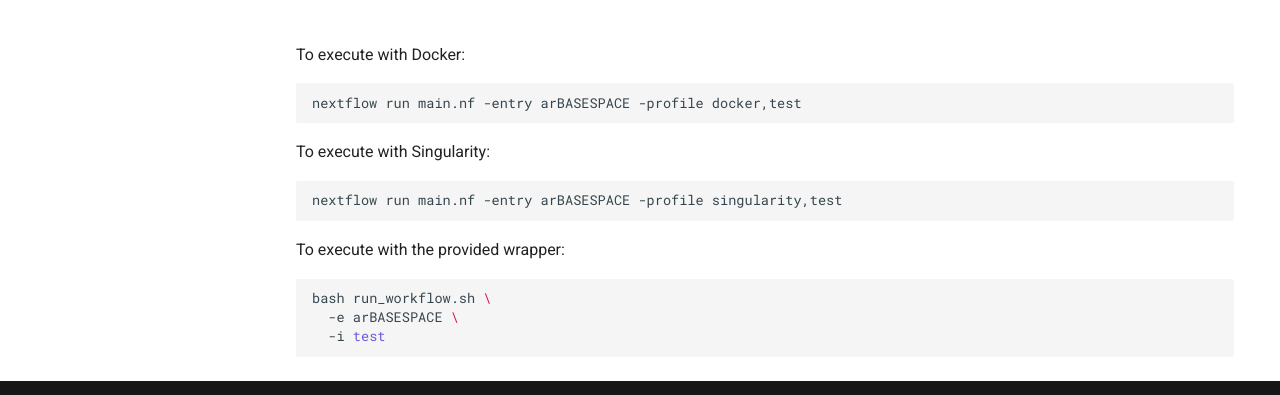
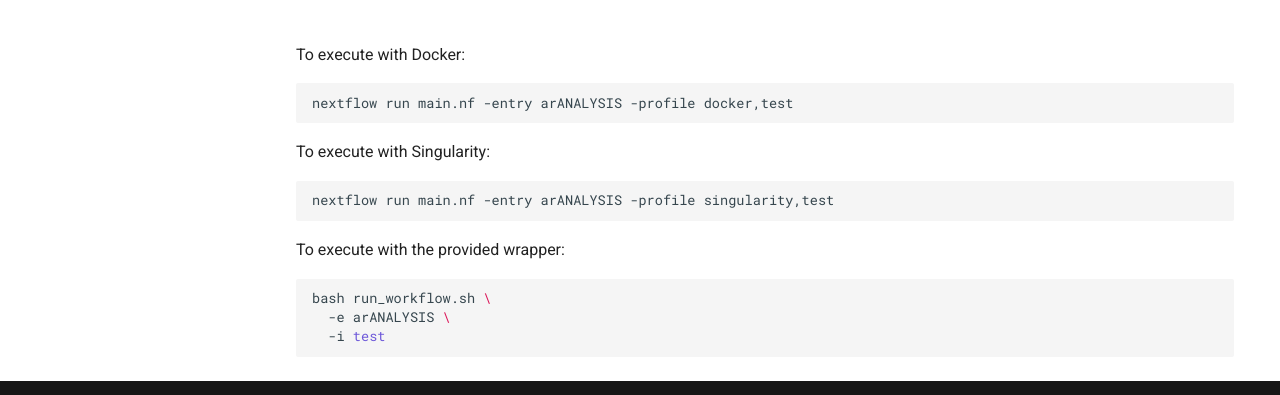
Before and after one commit to ODHL/ODHL_AR, an MkDocs documentation site: the page built from docs/user-guide/test-info.md, in a window 1280 px wide and 900 px high, scrolled down 715 px. Shown: the part 454-849 px from the top of the window. Built offline with MkDocs 1.6.1 and Material for MkDocs 9.7.7, drawn with Linux system fonts in a browser that asks for light colours; comment, search, counter and statistics services are not loaded; the version menu is left out.

Commit message:
docs: fix the test entry calls

````diff
--- a/docs/user-guide/test-info.md
+++ b/docs/user-guide/test-info.md
@@ -37,15 +37,15 @@ This sample will pass all QC thresholdss.
 # Running pipeline
 To execute with Docker:
 ```bash
-nextflow run main.nf -entry arBASESPACE -profile docker,test
+nextflow run main.nf -entry arANALYSIS -profile docker,test
 ```
 To execute with Singularity:
 ```bash
-nextflow run main.nf -entry arBASESPACE -profile singularity,test
+nextflow run main.nf -entry arANALYSIS -profile singularity,test
 ```
 To execute with the provided wrapper:
 ```bash
 bash run_workflow.sh \
-  -e arBASESPACE \
+  -e arANALYSIS \
   -i test
 ```
````
